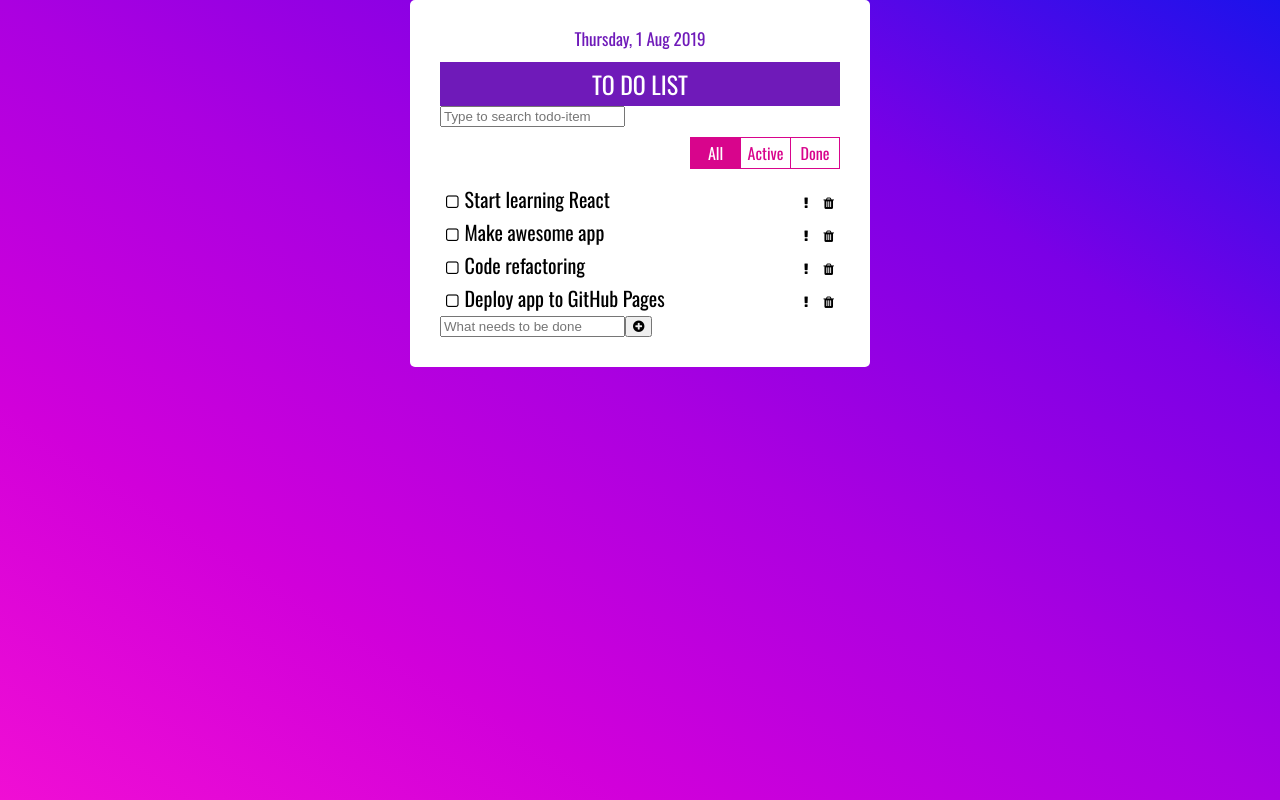
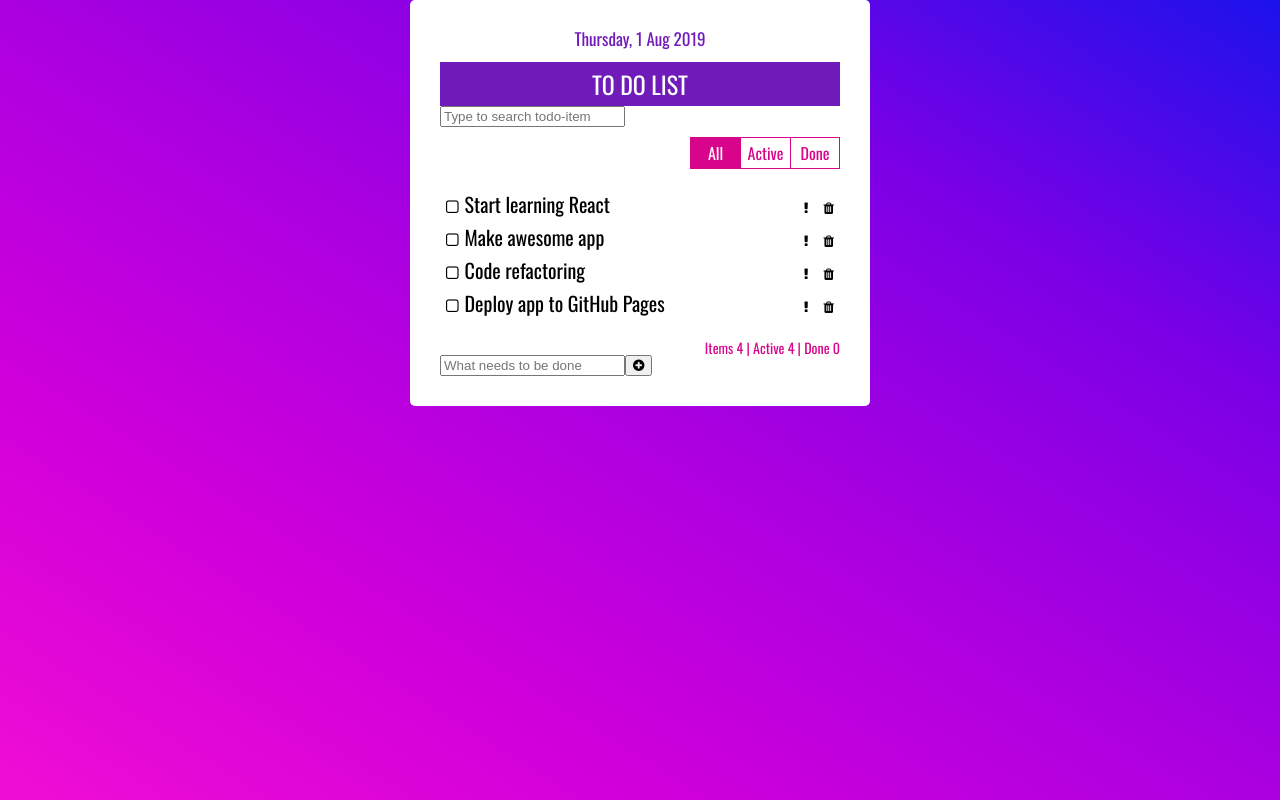
Before and after one commit to odyksa/TodoList-v-2, a React (Create React App) app: page / in a window 1280 px wide. Built offline with nearby package versions, Linux system fonts and the light colour scheme.

Commit message:
add counters component

```diff
--- a/src/App.jsx
+++ b/src/App.jsx
@@ -6,6 +6,7 @@ import TodoList from './components/TodoList';
 import AddItemForm from './components/AddItemForm';
 import SearchItemForm from './components/SearchItemForm';
 import Filters from './components/Filters';
+import Counters from './components/Counters';
 
 // ADD PROP-TYPES!!!!!!!!!!!!!!!!!!!!!!!!!!!!!!!!!!!!!!!!!!!!!!!!!!!!!!!!!!!!!!
 
@@ -160,6 +161,10 @@ class App extends Component {
                 />
                 {/* /todo-list */}
 
+                {/* counters */}
+                <Counters todosArr={todosArr} />
+                {/* /counters */}
+
                 {/* add-item-form */}
                 <AddItemForm
                     onAddTodoItem={this.addTodoItem}
--- /dev/null
+++ b/src/components/Counters/Counters.css
@@ -0,0 +1,6 @@
+.counters {
+    color: #d8058c;
+    font-size: 14px;
+    display: flex;
+    justify-content: flex-end;
+}
--- /dev/null
+++ b/src/components/Counters/Counters.jsx
@@ -0,0 +1,16 @@
+import React from 'react';
+
+import './Counters.css';
+
+function Counters({ todosArr }) {
+    const done = todosArr.filter((todoItem) => todoItem.done).length;
+    const active = todosArr.length - done;
+
+    return (
+        <div className="counters">
+            {`Items ${todosArr.length} | Active ${active} | Done ${done}`}
+        </div>
+    );
+}
+
+export default Counters;
--- /dev/null
+++ b/src/components/Counters/index.jsx
@@ -0,0 +1,3 @@
+import Counters from './Counters';
+
+export default Counters;
--- a/src/components/Filters/Filters.jsx
+++ b/src/components/Filters/Filters.jsx
@@ -2,7 +2,7 @@ import React from 'react';
 
 import './Filters.css';
 
-const Filters = (props) => {
+function Filters(props) {
     const { filter, onChangeFilterVal } = props;
     console.log(filter);
 
--- a/src/components/TodoList/TodoList.css
+++ b/src/components/TodoList/TodoList.css
@@ -1,3 +1,3 @@
 .todo-list {
-    margin: 15px 0 0;
+    margin: 20px 0;
 }
```
